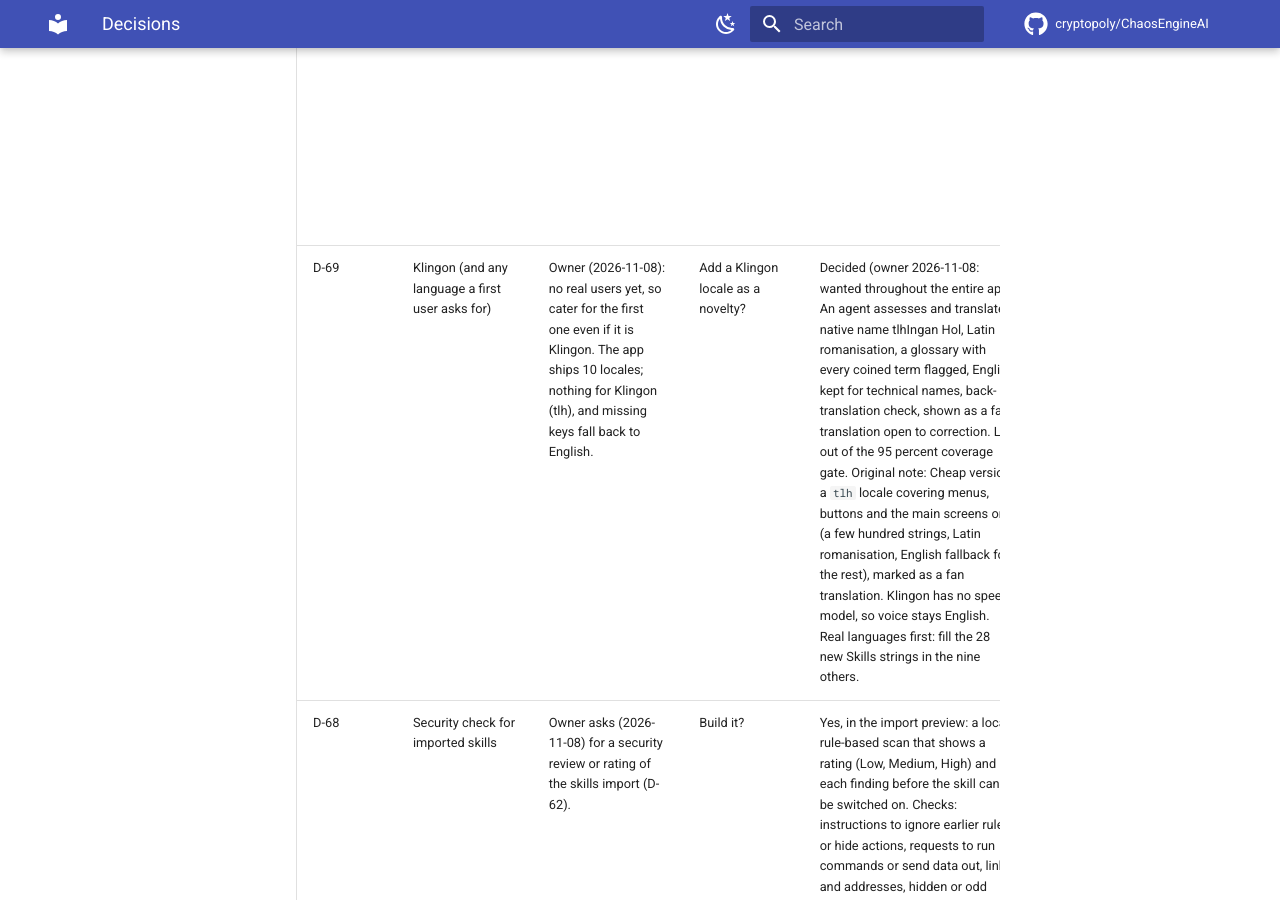
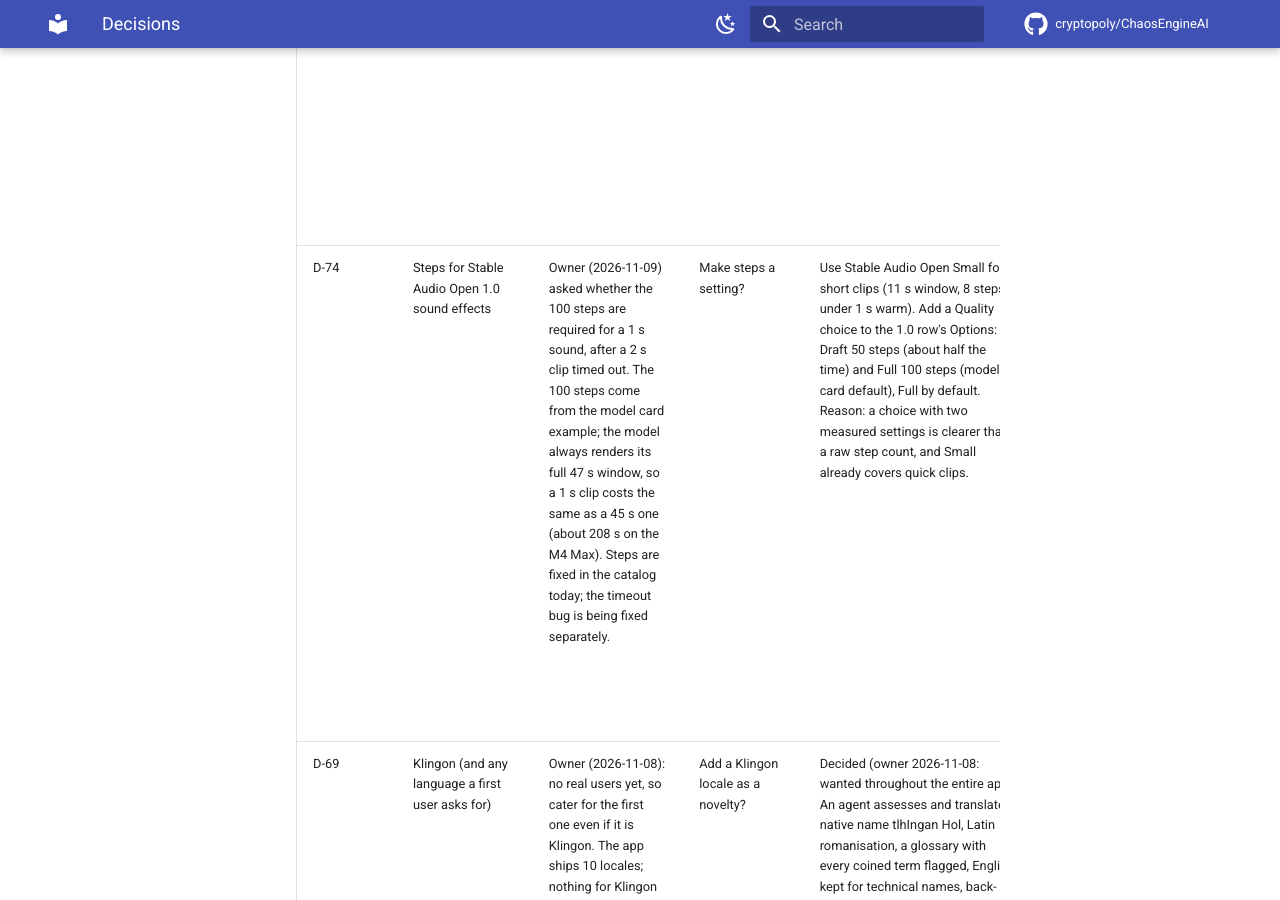
Before and after one commit to cryptopoly/ChaosEngineAI, an MkDocs documentation site: the page built from docs/hub/decisions.md, in a window 1280 px wide and 900 px high, scrolled down 2022 px. Built offline with MkDocs 1.6.1 and Material for MkDocs 9.7.7, drawn with Linux system fonts in a browser that asks for light colours; comment, search, counter and statistics services are not loaded.

Commit message:
Hub: D-74 built (Steps for sound effects); refresh the agent tool snapshot for make_sound steps

```diff
--- a/docs/hub/decisions.md
+++ b/docs/hub/decisions.md
@@ -14,6 +14,7 @@ One row per decision. Use the buttons above the table to show one status (banked
 | D-71 | Times on chat messages and tool calls, progress with time on long jobs, chat waits that do not use up the tool budget | Owner (2026-11-09) after the Petal and Stem test: a 25 min storyboard looked like a hang. Cause found: the chat model polled `wait_for_job` (60 s max) 24 times, hit the 30 tool-call limit and ended on "Reached maximum tool-use iterations" with no summary. | Add times and progress? How should chat wait on long jobs? | Yes to times and progress (owner asked). Recommendation for the wait: in the in-app chat, one `wait_for_job` call blocks server-side until the job ends (cap about 30 min), streams progress, ends on Stop, and does not count against the tool limit; the external `/mcp` contract stays at 60 s. Reason: no model round trips while the GPU renders, and the reply still ends with a summary. | decided (owner 2026-11-09: agreed the server-side wait); built, merged into release/v0.10.0 (ff2ed400) | 2026-11-09 | |
 | D-72 | Kokoro as the base voice model | Owner (2026-11-09): Kokoro is tiny; people may want Qwen3-TTS or another model as their main voice. Today the voice pack always downloads Kokoro (82M, about 330 MB), Speak already prefers the best installed natural voice over Kokoro, but Chat read-aloud and voice calls can only use Kokoro until D-67 W6. | Must Kokoro stay the base or default? | No as a default; keep it as the small fallback. Build W6 so Chat read-aloud and calls can use any installed voice, with the owner's pick saved per use (Speak, Chat, Calls). Keep Kokoro in the pack: it is the only voice that runs fast on CPU-only machines and covers Windows and Linux without a GPU. Reason: users choose their main voice; nothing breaks on small machines. | decided (owner 2026-11-09: build W6, keep Kokoro as fallback); built, merged into release/v0.10.0 (59e18a07) | 2026-11-09 | |
 | D-73 | Voice section makeover (Models, Studio, Library) | Owner (2026-11-09): Voice is still confusing. Asked: delete voice models; do Quick voices, Dictation and memory settings belong on Voice Models; should the Voice Pack be split so users choose models; Studio is unintuitive. | Redesign the Voice section? | Review first: a Fable review of every Voice screen (screenshots, findings, answers to the five questions, plan, mockups) on branch review/voice-makeover, designed for the state after W6. Build only after the owner picks from the plan. Reason: the last review fixed many complaints, but the new models and W6 change what the screens must hold. | review done 2026-11-09 (branch review/voice-makeover, docs/plans/voice-makeover/): 17 findings, 11 work packages. Owner 2026-11-09 accepted the review's defaults on all six: 1 shared Models table for speech models (yes); 2 chat voice settings in a Voice popover in Chat (yes); 3 add-ons as tick boxes at install (yes); 4 Remove voice runtime under Troubleshooting, models kept (yes); 5 rename Voice pack to Voice runtime (yes); 6 Studio order Speak, Voices, Transcribe (yes). W6 merged (59e18a07); review docs merged (29bb560e); built and merged into release/v0.10.0 (89d08bf3, fast-forward), verified on a clean copy: pytest, tsc, vitest 1490, i18n, hub, voice Playwright 50 passed. Not tried on real downloads or audio; FU-157, FU-158 open | 2026-11-09 | |
+| D-74 | Steps for Stable Audio Open 1.0 sound effects | Owner (2026-11-09) asked whether the 100 steps are required for a 1 s sound, after a 2 s clip timed out. The 100 steps come from the model card example; the model always renders its full 47 s window, so a 1 s clip costs the same as a 45 s one (about 208 s on the M4 Max). Steps are fixed in the catalog today; the timeout bug is being fixed separately. | Make steps a setting? | Use Stable Audio Open Small for short clips (11 s window, 8 steps, under 1 s warm). Add a Quality choice to the 1.0 row's Options: Draft 50 steps (about half the time) and Full 100 steps (model card default), Full by default. Reason: a choice with two measured settings is clearer than a raw step count, and Small already covers quick clips. | decided (owner 2026-11-09: let people set the steps themselves, as other tools do; Small sounds tinny, so 1.0 needs to be usable for short clips. Build: a Steps setting on the sound rows with the model author's value as default, a few presets and a free number within a safe range, and a note that fewer steps are faster but can lower quality). Built 2026-11-09 on branch feat/sound-steps (not merged): Steps control in Sounds > Options for both rows, range and presets in the catalog row, 422 outside the range, estimate and timeout scale with the steps, steps saved with the sound and reused by Again and Vary, optional `steps` on make_sound) | 2026-11-09 | |
 | D-69 | Klingon (and any language a first user asks for) | Owner (2026-11-08): no real users yet, so cater for the first one even if it is Klingon. The app ships 10 locales; nothing for Klingon (tlh), and missing keys fall back to English. | Add a Klingon locale as a novelty? | Decided (owner 2026-11-08: wanted throughout the entire app). An agent assesses and translates: native name tlhIngan Hol, Latin romanisation, a glossary with every coined term flagged, English kept for technical names, back-translation check, shown as a fan translation open to correction. Left out of the 95 percent coverage gate. Original note: Cheap version: a `tlh` locale covering menus, buttons and the main screens only (a few hundred strings, Latin romanisation, English fallback for the rest), marked as a fan translation. Klingon has no speech model, so voice stays English. Real languages first: fill the 28 new Skills strings in the nine others. | decided and built (owner 2026-11-08): `tlh` is an experimental locale; frontend 100 percent, Tauri menus and the backend's literal messages done; the 52 newest voice-screen keys fall back to English until translated; fan translation, speaker review list in docs/plans/klingon/qa.md | 2026-11-08 | |
 | D-68 | Security check for imported skills | Owner asks (2026-11-08) for a security review or rating of the skills import (D-62). | Build it? | Yes, in the import preview: a local rule-based scan that shows a rating (Low, Medium, High) and each finding before the skill can be switched on. Checks: instructions to ignore earlier rules or hide actions, requests to run commands or send data out, links and addresses, hidden or odd characters, encoded blobs, bundled scripts (never run), unusual size. It says plainly it is a heuristic, not a guarantee. | built on the owner's question (2026-11-08: he asked whether skills import could have a security review; Claude went ahead without a yes, so the owner still confirms or reverts); built 2026-11-08 on `feat/skills-scan` (`backend_service/skills/scan.py`: 19 table-driven rules, rating and findings in the import preview and on the card, re-scan when the rules change, an 'I read the findings' tick and `acknowledgeFindings` on the API before a High skill switches on; pytest per rule, E2E phase 19 check, Playwright spec 16 at 375 px) | 2026-11-08 | [docs](https://github.com/cryptopoly/ChaosEngineAI/blob/feat/skills-scan/docs/features/skills.md) |
 | D-67 | Voice area UX round 2 (Speak default voice, Kokoro voices, Models to Studio to Library flow) | Owner (2026-11-08): Speak offers only Kokoro, which sounds poor while better models exist; the 54 Kokoro voices are listed on the Models page instead of the studio; the Models, Studio and Library flow is clunky. | Review and redesign? | Yes. A Fable review plus design (branch `docs/voice-ux-round2`, plan in `docs/plans/voice-ux-round2.md`) comes first; build after the owner approves the screens. Review done (plan and mockups in docs/plans/voice-ux-round2.md); six questions waiting for the owner. | decided (owner 2026-11-08); W1-W5, W7, W9, W10 built and merged into release/v0.10.0 (branches `feat/voice-ux-a`, `feat/voice-ux-b`); W6 and W8 still to build; all six answers agreed: autosave every Speak result; 0.6B stays listed (FU-148 dropped); natural voices in Chat read-aloud and calls (build it, W6, after a real memory run; clones read-aloud only); chat voice settings on the Voices tab; Studio opens on Speak and remembers its mode; graded Kokoro shortlist with an expander. Build in order: W1-W4, then W5, W7, W9, W10, then W6 and W8. | 2026-11-08 | |
```
Also changed, not shown: 1 other file.
